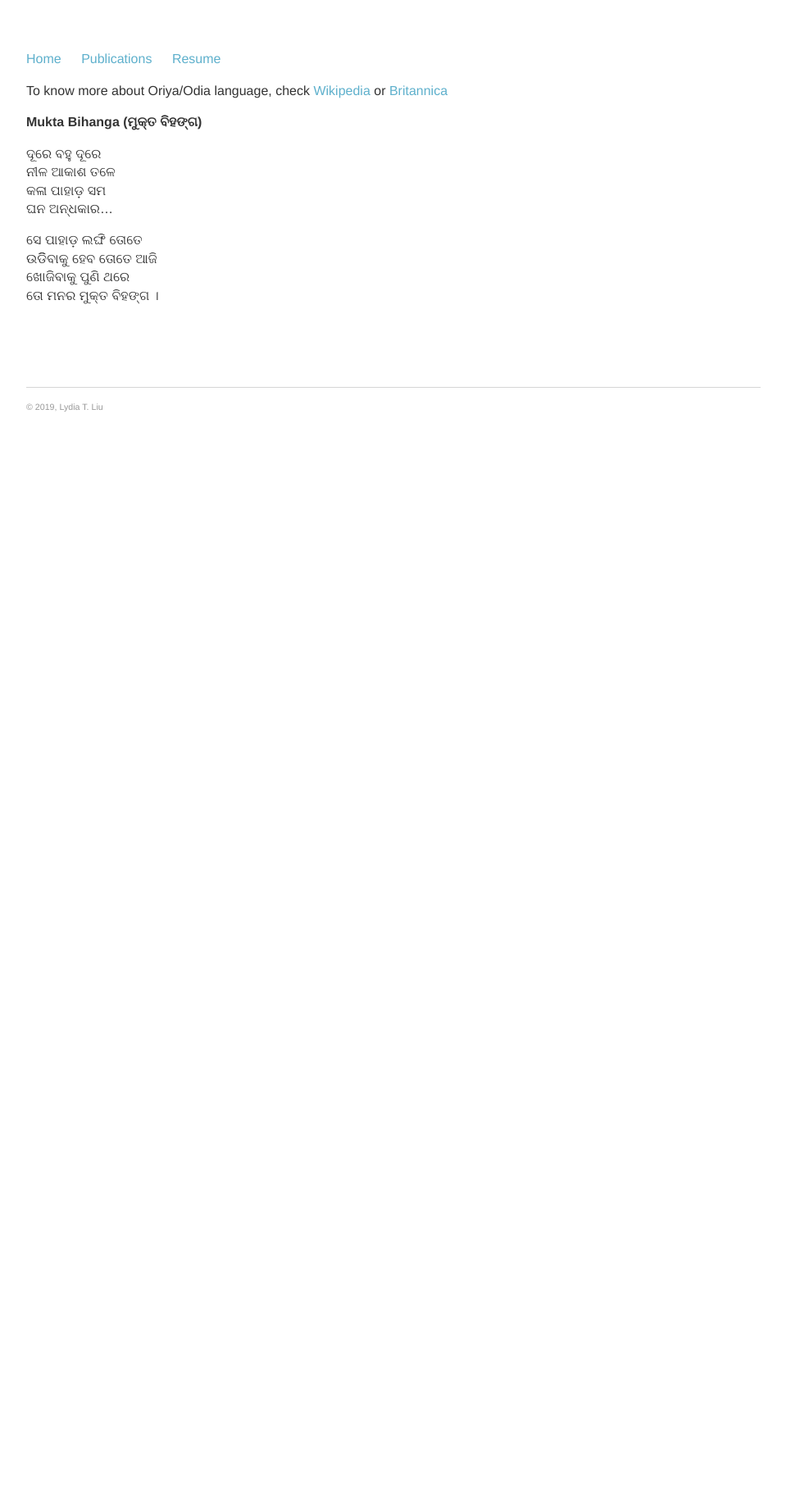
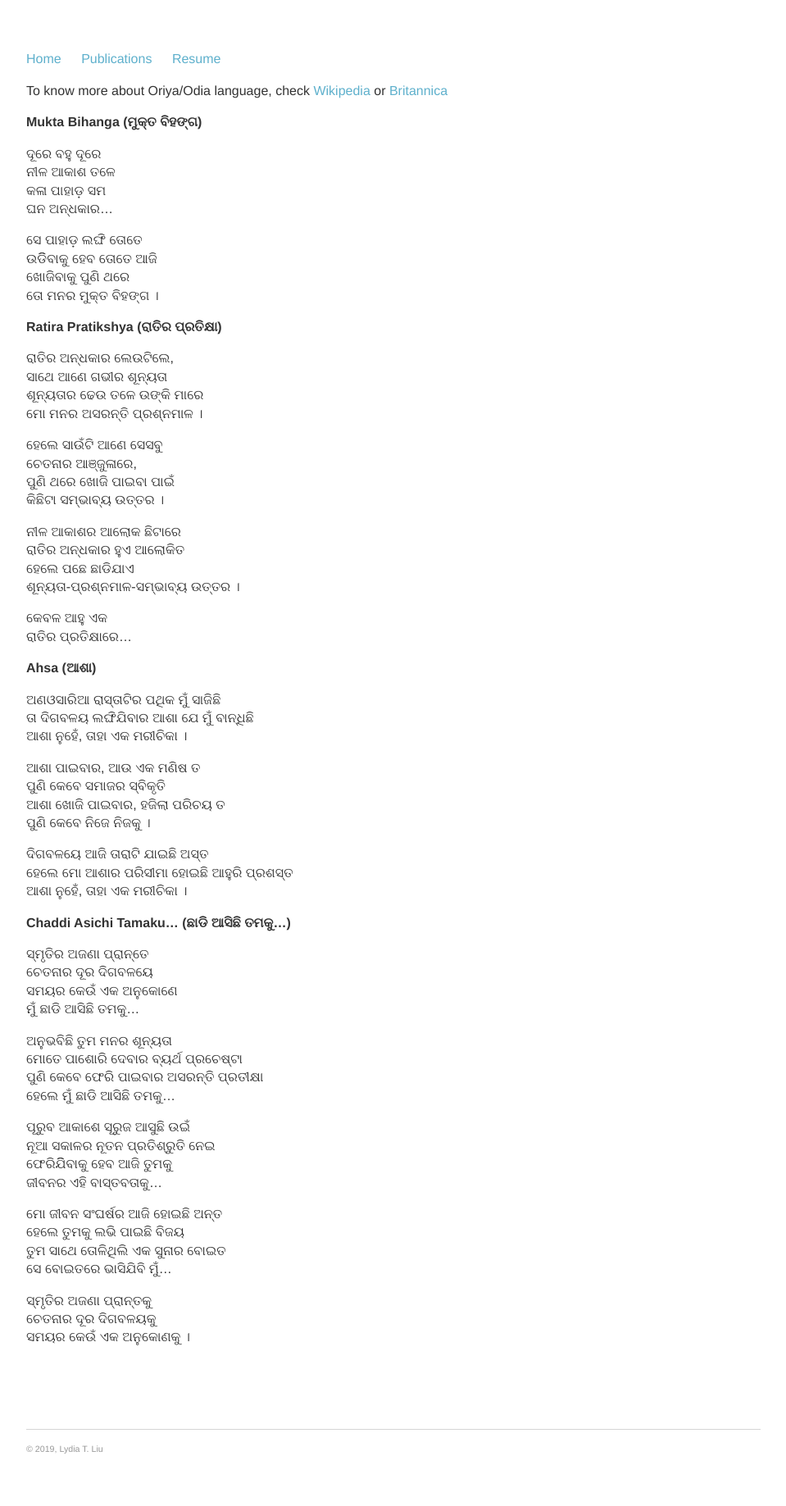
Before and after one commit to PramitSaha/debasishray19.github.io, a Jekyll site: the page built from mywriting.md, in a window 1280 px wide. Shown: the whole page at 82% size, without its empty margins (160-1119 px from the left). Built offline with Jekyll 4.4.1, drawn with Linux system fonts in a browser that asks for light colours; before the commit the page ends 900 px from its top, so only the background shows below that.

Commit message:
Updated my writing post

```diff
--- a/mywriting.md
+++ b/mywriting.md
@@ -15,3 +15,64 @@ To know more about Oriya/Odia language, check [Wikipedia](https://en.wikipedia.o
 ଉଡିିବାକୁ ହେବ ତୋତେ ଆଜି<br>
 ଖୋଜିବାକୁ ପୁଣି ଥରେ<br>
 ତୋ ମନର ମୁକ୍ତ ବିହଙ୍ଗ ।<br>
+
+**Ratira Pratikshya (ରାତିର ପ୍ରତିକ୍ଷା)**
+
+ରାତିର ଅନ୍ଧକାର ଲେଉଟିଲେ,<br>
+ସାଥେ ଆଣେ ଗଭୀର ଶୂନ୍ୟତା <br>
+ଶୂନ୍ୟତାର ଢେଉ ତଳେ ଉଙ୍କି ମାରେ<br>
+ମୋ ମନର ଅସରନ୍ତି ପ୍ରଶ୍ନମାଳ ।<br>
+
+ହେଲେ ସାଉଁଟି ଆଣେ ସେସବୁ<br>
+ଚେତନାର ଆଞ୍ଜୁଳାରେ,<br>
+ପୁଣି ଥରେ ଖୋଜି ପାଇବା ପାଇଁ<br>
+କିଛିଟା ସମ୍ଭାବ୍ୟ ଉତ୍ତର ।<br>
+
+ନୀଳ ଆକାଶର ଆଲୋକ ଛିଟାରେ<br>
+ରାତିର ଅନ୍ଧକାର ହୁଏ ଆଲୋକିତ<br>
+ହେଲେ ପଛେ ଛାଡିଯାଏ<br>
+ଶୂନ୍ୟତା-ପ୍ରଶ୍ନମାଳ-ସମ୍ଭାବ୍ୟ ଉତ୍ତର ।<br>
+
+କେବଳ ଆହୁ ଏକ <br>
+ରାତିର ପ୍ରତିକ୍ଷାରେ…<br>
+
+**Ahsa (ଆଶା)**
+
+ଅଣଓସାରିଆ ରାସ୍ତାଟିର ପଥିକ ମୁଁ ସାଜିଛି <br>
+ତା ଦିଗବଳୟ ଲଙ୍ଘିଯିବାର ଆଶା ଯେ ମୁଁ ବାନ୍ଧିଛି<br>
+ଆଶା ନୁହେଁ, ତାହା ଏକ ମରୀଚିକା ।<br>
+
+ଆଶା ପାଇବାର, ଆଉ ଏକ ମଣିଷ ତ<br>
+ପୁଣି କେବେ ସମାଜର ସ୍ବିକୃତି<br>
+ଆଶା ଖୋଜି ପାଇବାର, ହଜିଲା ପରିଚୟ ତ<br>
+ପୁଣି କେବେ ନିଜେ ନିଜକୁ ।<br>
+
+ଦିଗବଳୟେ ଆଜି ତାରାଟି ଯାଇଛି ଅସ୍ତ<br>
+ହେଲେ ମୋ ଆଶାର ପରିସୀମା ହୋଇଛି ଆହୁରି ପ୍ରଶସ୍ତ<br>
+ଆଶା ନୁହେଁ, ତାହା ଏକ ମରୀଚିକା ।<br>
+
+**Chaddi Asichi Tamaku... (ଛାଡି ଆସିଛି ତମକୁ…)**
+
+ସ୍ମୃତିର ଅଜଣା ପ୍ରାନ୍ତେ<br>
+ଚେତନାର ଦୂର ଦିଗବଳୟେ<br>
+ସମୟର କେଉଁ ଏକ ଅନୁକୋଣେ<br>
+ମୁଁ ଛାଡି ଆସିଛି ତମକୁ… <br>
+
+ଅନୁଭବିଛି ତୁମ ମନର ଶୂନ୍ୟତା<br>
+ମୋତେ ପାଶୋରି ଦେବାର ବ୍ୟର୍ଥ ପ୍ରଚେଷ୍ଟା<br>
+ପୁଣି କେବେ ଫେରି ପାଇବାର ଅସରନ୍ତି ପ୍ରତୀକ୍ଷା<br>
+ହେଲେ ମୁଁ ଛାଡି ଆସିଛି ତମକୁ… <br>
+
+ପୂରୁବ ଆକାଶେ ସୂରୁଜ ଆସୁଛି ଉଇଁ<br>
+ନୂଆ ସକାଳର ନୂତନ ପ୍ରତିଶ୍ରୁତି ନେଇ<br>
+ଫେରିଯିିବାକୁ ହେବ ଆଜି ତୁମକୁ<br>
+ଜୀବନର ଏହି ବାସ୍ତବତାକୁ… <br>
+
+ମୋ ଜୀବନ ସଂଘର୍ଷର ଆଜି ହୋଇଛି  ଅନ୍ତ<br>
+ହେଲେ ତୁମକୁ ଲଭି ପାଇଛି ବିଜୟ<br>
+ତୁମ ସାଥେ ତୋଳିଥିଲି ଏକ ସୁନାର ବୋଇତ<br>
+ସେ ବୋଇତରେ ଭାସିଯିବି ମୁଁ… <br>
+
+ସ୍ମୃତିର ଅଜଣା ପ୍ରାନ୍ତକୁ<br>
+ଚେତନାର ଦୂର ଦିଗବଳୟକୁ<br>
+ସମୟର କେଉଁ ଏକ ଅନୁକୋଣକୁ ।<br>
```
